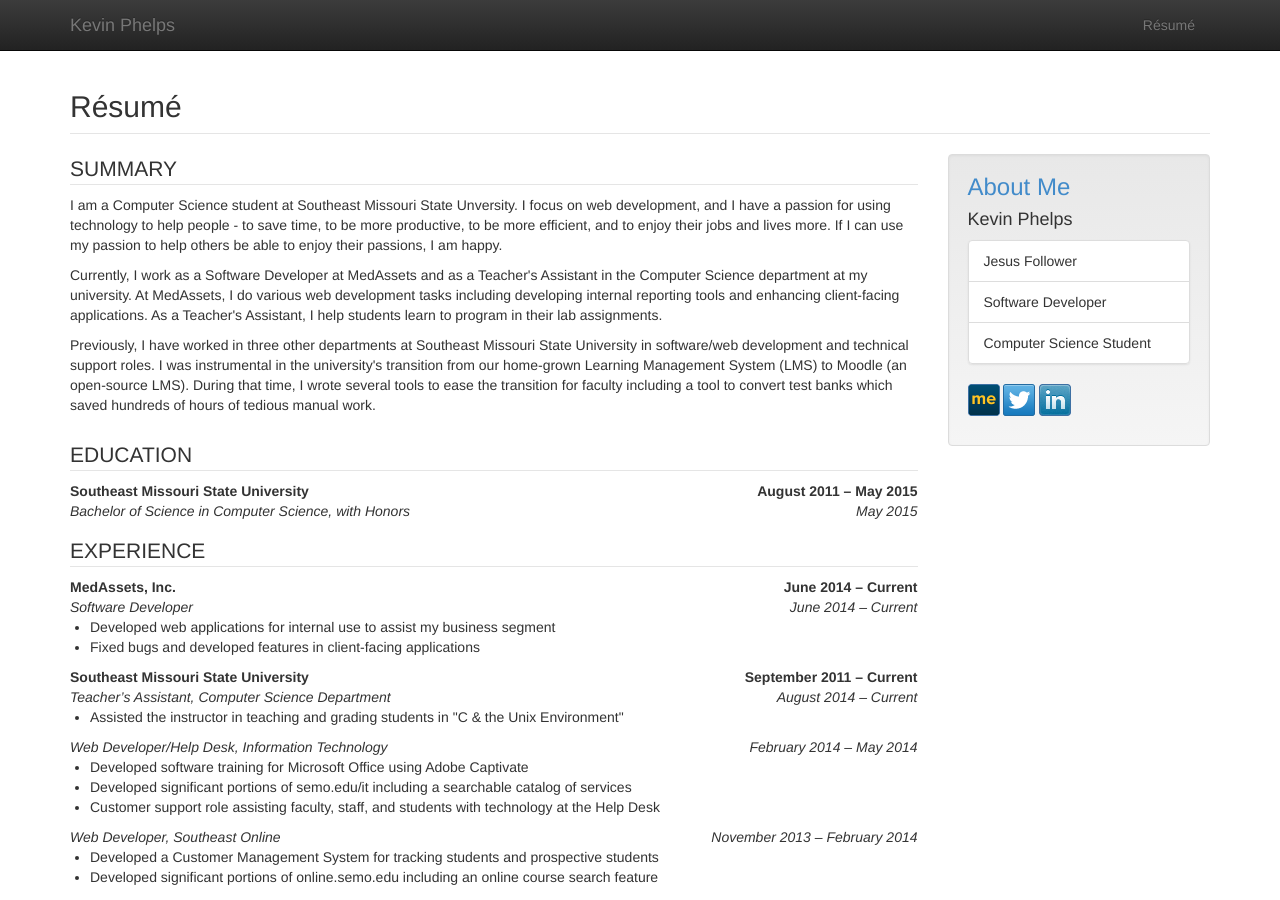
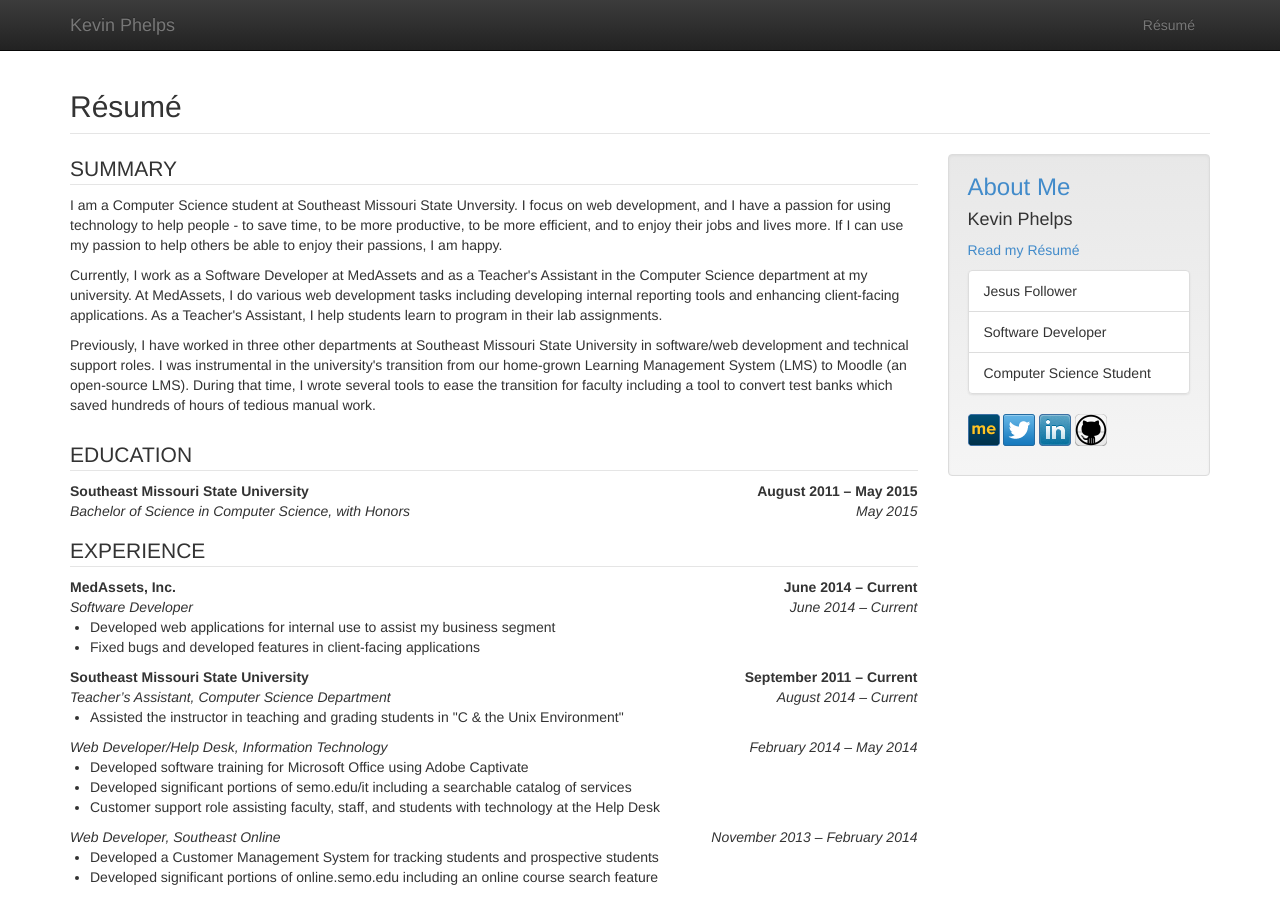
Before and after one commit to kevinphelps/kevinphelps.me, a Jekyll site: the page built from resume.html, in a window 1280 px wide and 900 px high. Built offline with Jekyll 4.4.1, drawn with Linux system fonts in a browser that asks for light colours; Markdown is read by kramdown in place of the engine named in the settings.

Commit message:
GitHub button (and moved Resume link)

```diff
--- a/_includes/about.html
+++ b/_includes/about.html
@@ -3,6 +3,10 @@
 </h3>
 
 <h4>Kevin Phelps</h4>
+
+<p>
+  <a href="/resume.html">Read my Résumé</a>
+</p>
 
 <ul class="list-group">
   <li class="list-group-item">Jesus Follower</li>
@@ -20,7 +24,7 @@
   <a target="_blank" href="https://www.linkedin.com/in/kevinphelps11">
     <img src="/images/linkedin-button.png">
   </a>
-  {% if page.is_resume_page != true %}
-    <a class="btn btn-default" href="/resume.html">My Résumé</a>
-  {% endif %}
+  <a target="_blank" href="https://github.com/kevinphelps/">
+    <img src="/images/github-button.png">
+  </a>
 </p>
--- a/resume.html
+++ b/resume.html
@@ -1,7 +1,6 @@
 ---
 layout: default
 title: Résumé
-is_resume_page: true
 ---
 
 <div class="resume">
```
Also changed, not shown: images/github-button.png (added).
